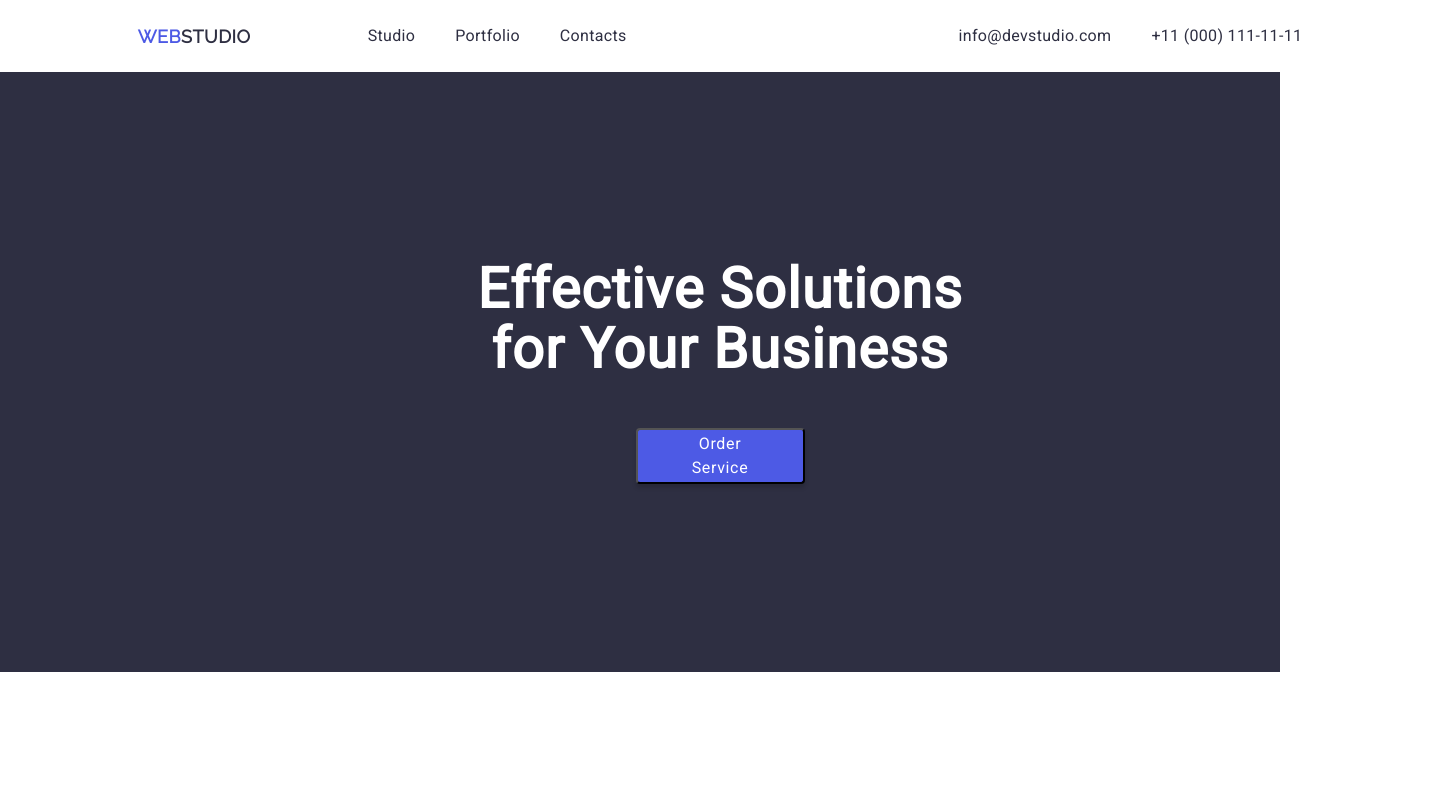
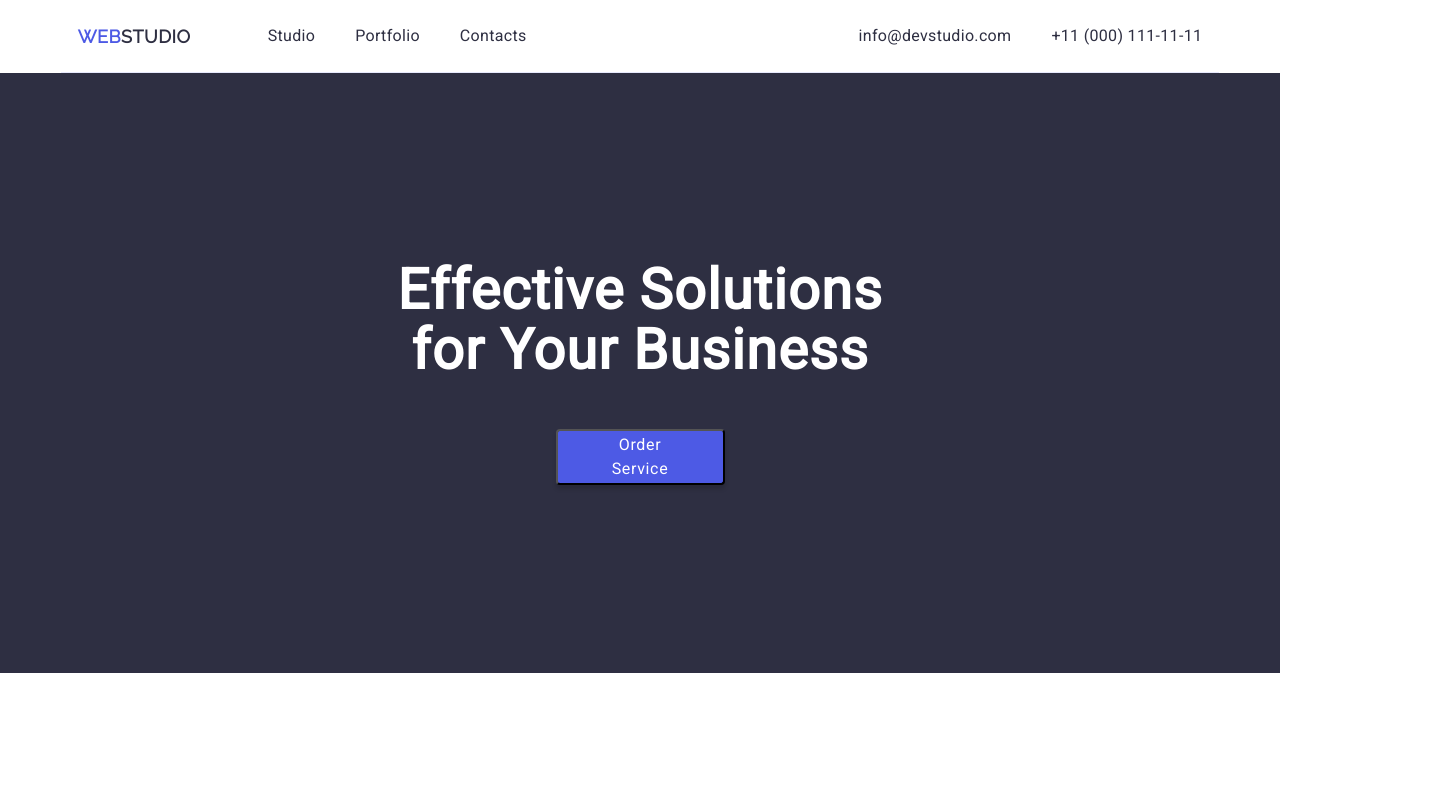
Before and after one commit to vadym-netrebko/goit-markup-hw-03, a plain HTML site: page index.html in a window 1280 px wide. Shown: the top 789 px of the page, 1440 px wide, since content can reach past the window. Drawn offline with nearby package versions, Linux system fonts and the light colour scheme.

Commit message:
minor changes

```diff
--- a/css/styles.css
+++ b/css/styles.css
@@ -43,6 +43,7 @@ ul,
 ol {
   margin: 0;
   list-style: none;
+  padding-inline-start: 0px;
 }
 a {
   text-decoration: none;
@@ -51,8 +52,9 @@ button {
   cursor: pointer;
 }
 .container {
-  width: 1440px;
-  margin: 0 0;
+  width: 1158px;
+  margin: 0 auto;
+  padding: 0 0;
 }
 img {
   max-width: 100%;
@@ -63,6 +65,7 @@ img {
   display: flex;
   align-items: center;
   justify-content: center;
+  border-bottom: 1px solid var(--cornflower);
 }
 .container .header-nav {
   display: flex;
@@ -333,6 +336,7 @@ img {
   background: #2e2f42;
   padding: 100px 0;
 }
+
 .footer-logo {
   font-family: "Raleway", sans-serif;
   font-weight: 700;
```
